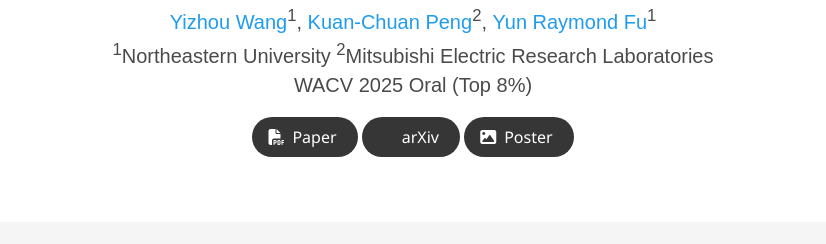
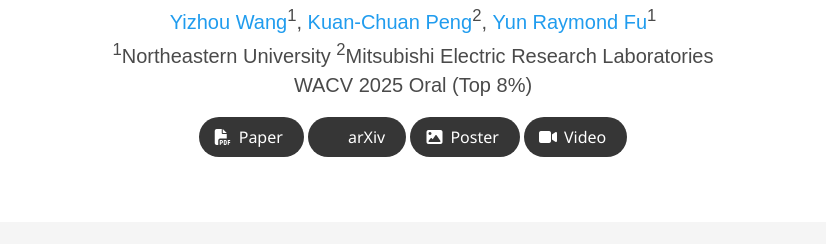
Before and after one commit to wyzjack/3DzAL, a plain HTML site: page index.html in a window 1280 px wide. Shown: the part 177-421 px from the top of the page, without its empty margins (227-1053 px from the left). Drawn offline with nearby package versions, Linux system fonts and the light colour scheme; some icons are missing; a web font is replaced by a local one.

Commit message:
add video link

```diff
--- a/index.html
+++ b/index.html
@@ -104,6 +104,17 @@
                     <i class="fas fa-image"></i>
                   </span>
                   <span>Poster</span>
+                  </a>
+                </span>
+
+                <!-- Video Link -->
+                <span class="link-block">
+                  <a href="https://youtu.be/GAoRO-hOvuw"
+                     class="external-link button is-normal is-rounded is-dark">
+                    <span class="icon">
+                        <i class="fas fa-video"></i>
+                    </span>
+                    <span>Video</span>
                   </a>
                 </span>
             </div>
```
